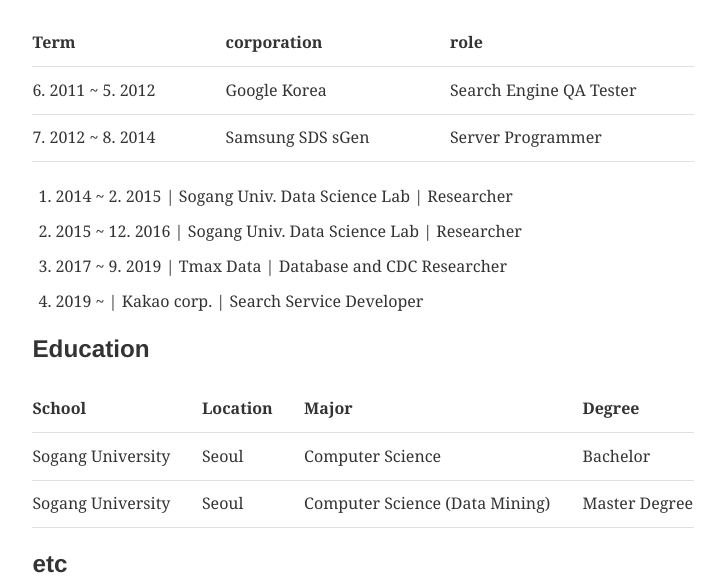
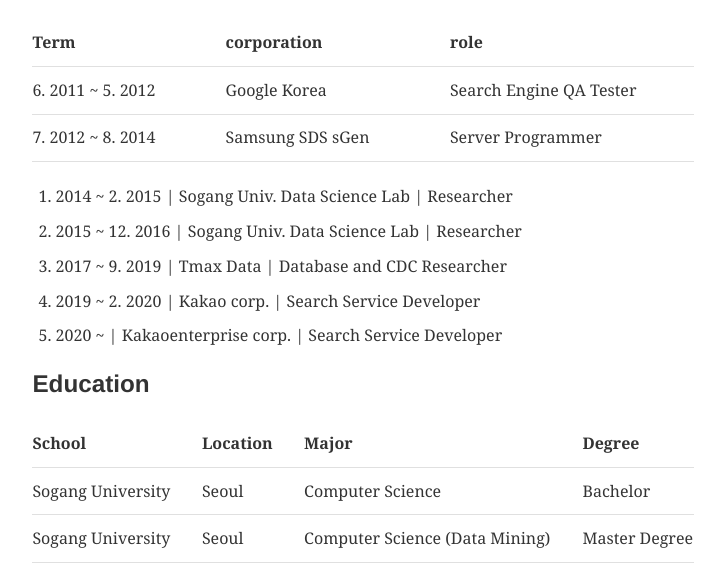
Before and after one commit to sehee-lee/blog, a Gatsby site: page /about in a window 1280 px wide. Shown: the part 100-683 px from the top of the page, without its empty margins (277-1002 px from the left). Built offline with nearby package versions, Linux system fonts and the light colour scheme; Gatsby itself is replaced by a stand-in of ours; some packages are replaced by stand-ins of ours; what typography-theme-github would draw is missing.

Commit message:
edit career

```diff
--- a/content/__about/resume-en.md
+++ b/content/__about/resume-en.md
@@ -13,7 +13,9 @@
 1. 2014 ~ 2. 2015 | Sogang Univ. Data Science Lab | Researcher
 3. 2015 ~ 12. 2016 | Sogang Univ. Data Science Lab | Researcher
 1. 2017 ~ 9. 2019 | Tmax Data | Database and CDC Researcher
-9. 2019 ~  | Kakao corp. | Search Service Developer
+9. 2019 ~ 2. 2020 | Kakao corp. | Search Service Developer
+3. 2020 ~  | Kakaoenterprise corp. | Search Service Developer
+
 
 ## Education
 School | Location | Major | Degree
--- a/package.json
+++ b/package.json
@@ -8,6 +8,7 @@
     "url": "https://github.com/sehee-lee/blog/issues"
   },
   "dependencies": {
+    "core-js": "^3.6.5",
     "gatsby": "^2.2.8",
     "gatsby-image": "^2.0.34",
     "gatsby-plugin-feed": "^2.1.0",
```
Also changed, not shown: 1 other file.
